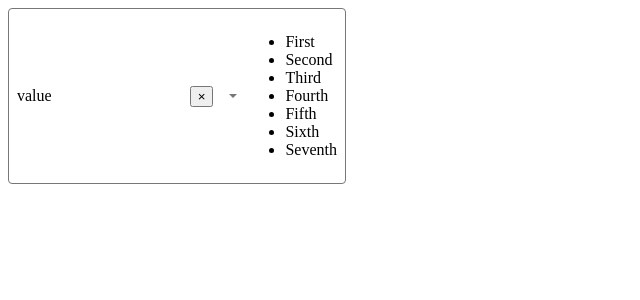
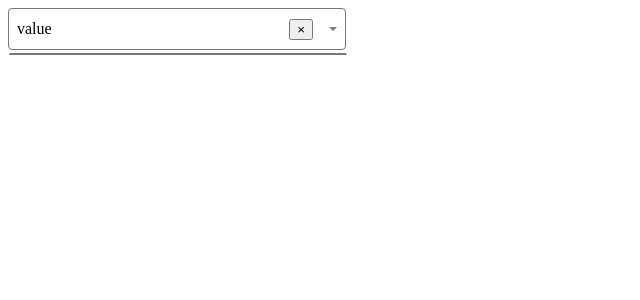
Before and after one commit to CodeJeffreyG/Select-Components, a React (Vite) app: page / in a window 1280 px wide. Shown: the top 300 px of the page, without its empty margins (0-640 px from the left). Built offline with nearby package versions, Linux system fonts and the light colour scheme.

Commit message:
hides and shows options

```diff
--- a/src/Select.tsx
+++ b/src/Select.tsx
@@ -18,9 +18,9 @@ export function Select({ value, onChange, options }: SelectProps) {
       <button className={"clear-btn"}>&times;</button>
       <div className={styles.divider}></div>
       <div className={styles.caret}></div>
-      <ul className={`${styles.option} ${styles.show}`}>
+      <ul className={`${styles.options} ${styles.show}`}>
         {options.map((option) => (
-          <li key={option.label} className={styles.option}>
+          <li key={option.label} className={`${styles.options} ${styles.show}`}>
             {option.label}
           </li>
         ))}
--- a/src/select.module.css
+++ b/src/select.module.css
@@ -47,6 +47,7 @@
 }
 
 .options {
+  position: absolute;
   margin: 0;
   padding: 0;
   list-style: none;
```
